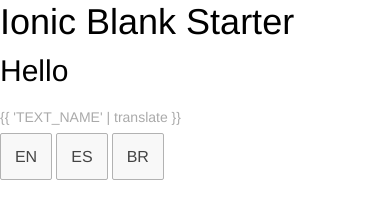
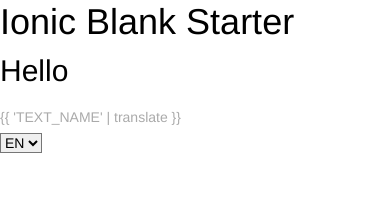
Before and after one commit to LucasHenriqueOliveira/angularJS_translate, a website: page www/index.html in a window 390 px wide. Drawn offline with Linux system fonts and the light colour scheme; some packages are replaced by stand-ins of ours; files that its build step writes are made by us from their sources.

Commit message:
change button to select

```diff
--- a/www/index.html
+++ b/www/index.html
@@ -34,9 +34,13 @@
       <ion-content>
         <h2 translate="TITLE">Hello</h2>
         <input type="text" ng-model="name" placeholder="{{ 'TEXT_NAME' | translate }}">
-        <button class="button" ng-click="ChangeLanguage('en')">EN</button>
-        <button class="button" ng-click="ChangeLanguage('es')">ES</button>
-        <button class="button" ng-click="ChangeLanguage('pt')">BR</button>
+
+        <select ng-model="language" ng-change="ChangeLanguage(language)">
+          <option value="en" ng-selected="selected">EN</option>
+          <option value="es">ES</option>
+          <option value="pt">PT</option>
+        </select>
+
       </ion-content>
     </ion-pane>
   </body>
--- a/www/js/app.js
+++ b/www/js/app.js
@@ -29,6 +29,7 @@
 })
 
 .controller('MainCtrl', function($scope, $translate) {
+    $scope.language = 'en';
 
     $scope.ChangeLanguage = function(lang){
         $translate.use(lang);
```
Also changed, not shown: 1 other file.
